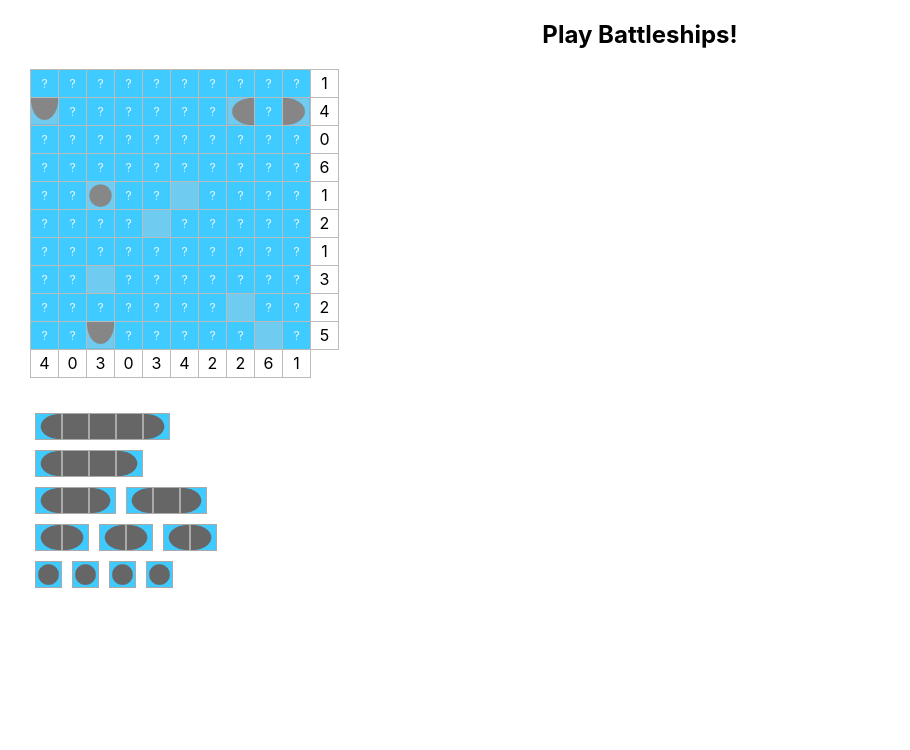
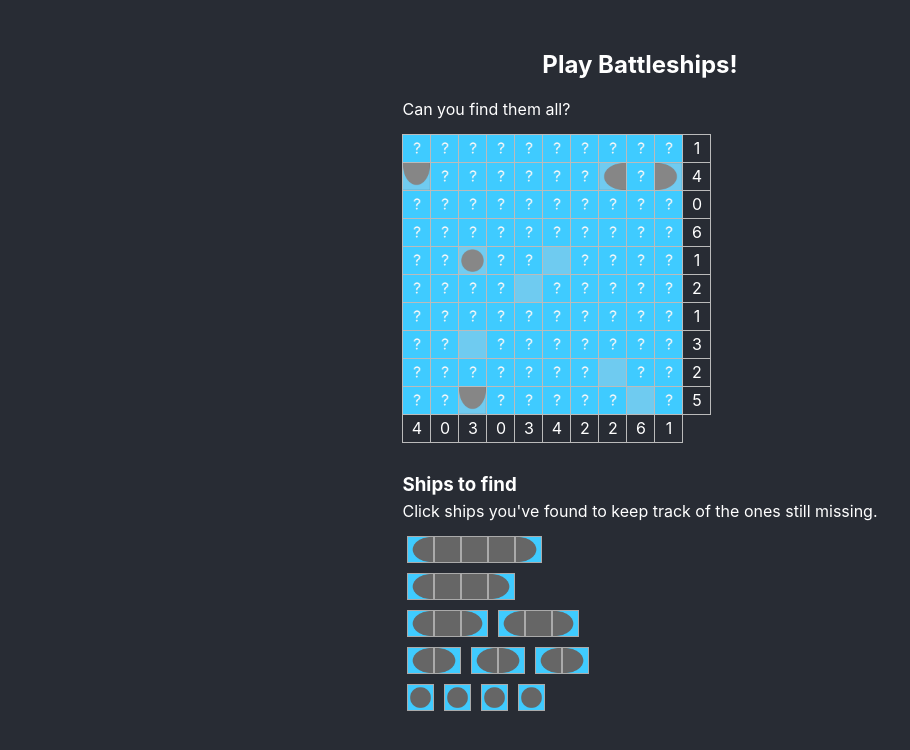
Before and after one commit to TimboTambo/Battleships, a React (Create React App) app: page / in a window 1280 px wide. Shown: the top 750 px of the page, without its empty margins (0-910 px from the left). Built offline with nearby package versions, Linux system fonts and the light colour scheme.

Commit message:
Display improvements

```diff
--- a/src/App.css
+++ b/src/App.css
@@ -1,27 +1,28 @@
-.App {
-  text-align: center;
-}
-
-.App-body {
+.App-Body {
   background-color: #282c34;
   min-height: 100vh;
   display: flex;
   flex-direction: column;
   align-items: center;
-  justify-content: center;
-  font-size: calc(10px + 2vmin);
+  padding-top: 30px;
   color: white;
+}
+
+.AppTitle {
+  margin-bottom: 0px;
 }
 
 .grid td {
   border: 1px solid #bbb;
   width: 25px;
   height: 25px;
+  text-align: center;
 }
 
 .backgroundImage {
   background-size: 100%;
   background-repeat: no-repeat;
+  background-position: center;
 }
 
 .backgroundImage.T {
@@ -54,6 +55,7 @@
 
 .backgroundImage.Q {
   background-image: url("/images/question_mark.gif");
+  background-size: 125%;
 }
 
 .fixed.backgroundImage.T {
@@ -95,6 +97,7 @@
 .ship span {
   visibility: hidden;
   vertical-align: top;
+  cursor: default;
 }
 
 .ship.found span {
@@ -108,13 +111,21 @@
   margin: 30px 0;
 }
 
+.shipsListHeader {
+  margin-bottom: 5px;
+}
+
+.shipsListDescription {
+  margin-bottom: 10px;
+}
+
 .ship {
   margin: 5px;
   display: inline-block;
 }
 
 .grid td:not(.fixed, .total) {
-  cursor: pointer;
+  cursor: default;
 }
 
 .grid {
@@ -125,6 +136,24 @@
   margin: 0 30px;
 }
 
-.grid.finished td:not(.total) {
+.gridTitle {
+  margin-bottom: 15px;
+}
+
+.success .gridTitle {
+  display: none;
+}
+
+.success td:not(.total) {
   border-color: #80dd80;
 }
+
+.successMessage {
+  display: none;
+  margin-bottom: 15px;
+}
+
+.success .successMessage {
+  display: block;
+  color: greenyellow;
+}
--- a/src/App.js
+++ b/src/App.js
@@ -7,7 +7,9 @@ class App extends Component {
     return (
       <div className="App">
         <div className="App-Body">
-          <h2>Play Battleships!</h2>
+          <div className="AppTitle">
+            <h2>Play Battleships!</h2>
+          </div>
           <div className="grid-container">
             <Grid />
           </div>
--- a/src/Grid.js
+++ b/src/Grid.js
@@ -221,8 +221,10 @@ export class Grid extends Component {
 
     render() {
       return (
-        <div>
-            <table className={this.state.finished ? "finished grid" : "grid"}>
+        <div className={this.finished ? "finished" : ""}>
+            <div className="gridTitle">Can you find them all?</div>
+            <div className="successMessage">Success! Refresh to see a new puzzle.</div>
+            <table className="grid">
             <tbody>
                 {this.state.grid.map((row, i) => <tr key={i}>{row.map((squareProps, j) =>
                 <Square x={j} y={i} displayedType={squareProps.displayedType} styleName={squareProps.isDisplayed ? squareProps.type + " fixed" : squareProps.displayedType} onClick={this.handleClick} key={i + ' ' + j}/>
--- a/src/ShipList.js
+++ b/src/ShipList.js
@@ -56,6 +56,12 @@ export class ShipList extends Component
                 }
             }
         }
-        return (<div className="shipsContainer">{ships}</div>);
+        return (<div className="shipsContainer">
+            <h3 className="shipsListHeader">Ships to find</h3>
+            <div className="shipsListDescription">
+                Click ships you've found to keep track of the ones still missing.
+            </div>
+            {ships}
+        </div>);
     }
 }
```
